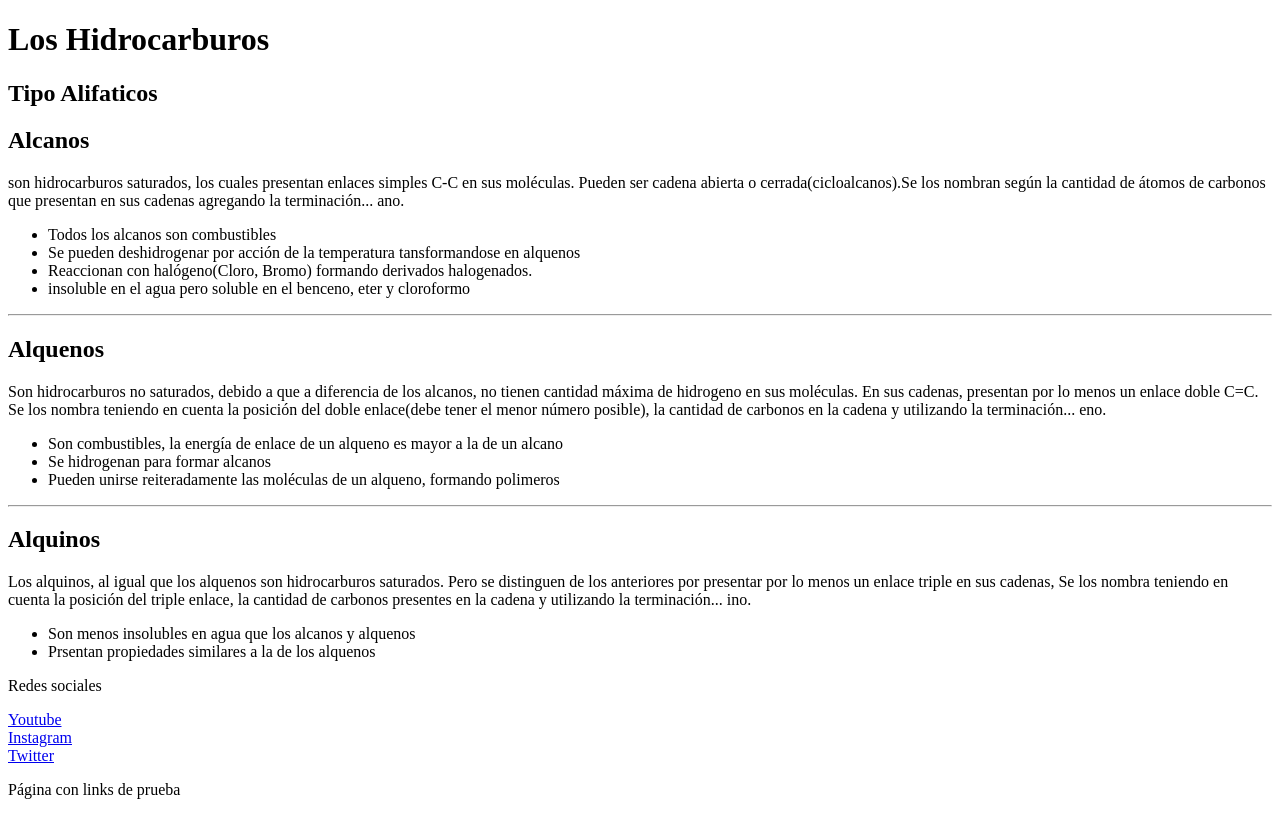
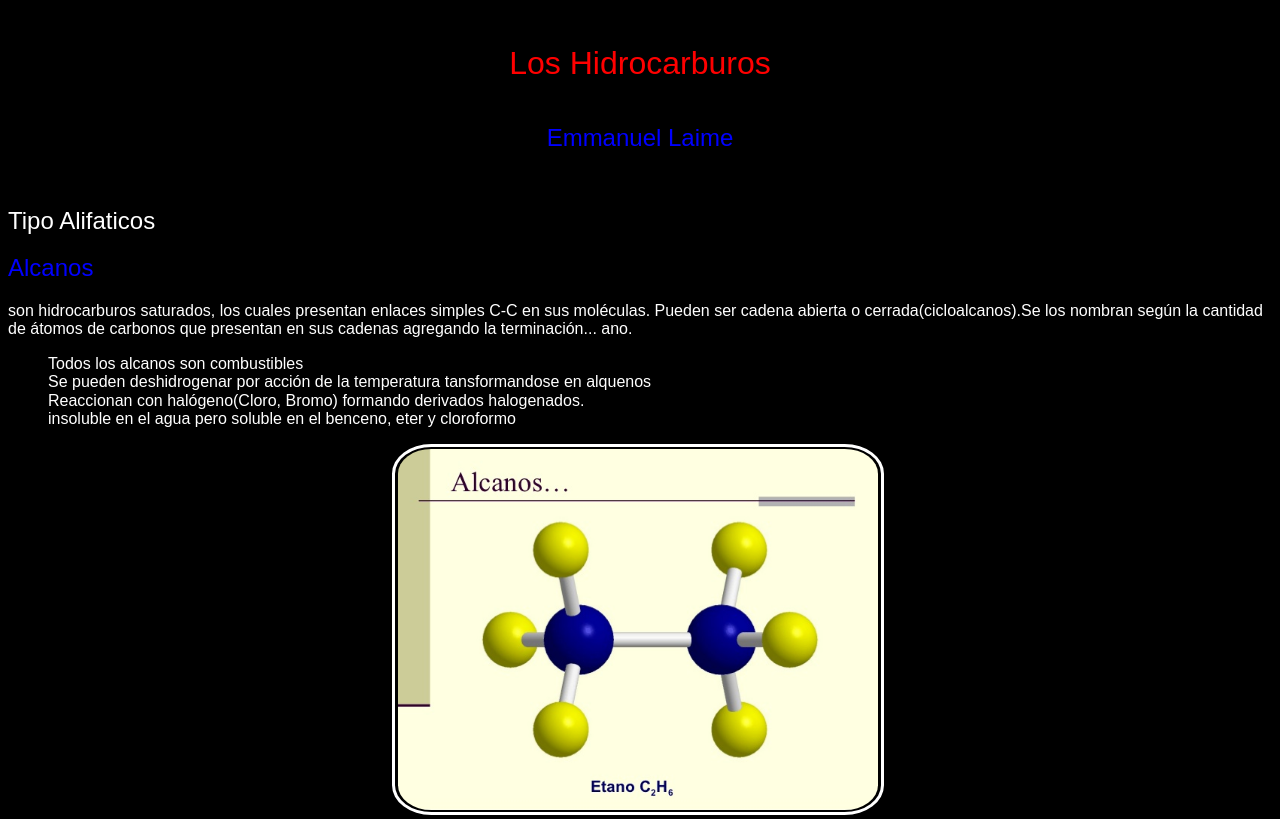
Before and after one commit to Emmanuel975/Prepcourse-Henry-html, a plain HTML site: page index.html in a window 1280 px wide. Shown: the top 819 px of the page. Drawn offline with Linux system fonts and the light colour scheme.

Commit message:
Second commit: html file for module 4 of Prepcourse-Henry.

```diff
--- /dev/null
+++ b/estilos.css
@@ -0,0 +1,30 @@
+body{
+    background-color: black;
+}
+section, p{
+    color: white;
+}
+.title{
+    color: blue;
+}
+.logo{
+    width: 30em;
+    border: 3px solid white;
+    border-radius: 8%;
+    padding: 2px 3px 2px 3px;
+    margin-left: 30vw;
+}
+.logo:hover{
+    background-color: blue;
+}
+#Titulos{
+  margin: auto;
+  width: 35vw;
+  padding: 1em;
+  display: flex;
+  flex-direction: column;
+  align-items: center;
+}
+#principal{
+    color: red;
+}
--- a/index.html
+++ b/index.html
@@ -4,10 +4,16 @@
     <meta charset="UTF-8">
     <meta name="viewport" content="width=device-width, initial-scale=1.0">
     <title>Mi primer sitio web</title>
+    <link rel="stylesheet" href="./estilos.css">
+    <link rel="stylesheet" href="./reset.css">
 </head>
 <body>
     <header>
-        <h1>Los Hidrocarburos</h1>
+        <div id="Titulos">
+            <h1 id="principal">Los Hidrocarburos</h1>
+            <h2 class="title">Emmanuel Laime</h2>
+
+        </div>
     </header>
 
     <main>
@@ -15,7 +21,7 @@
             <h2>Tipo Alifaticos</h2>
 
             <article>
-                <h2>Alcanos</h2>
+                <h2 class="title">Alcanos</h2>
 
                 <p>
                    son hidrocarburos saturados, los cuales presentan enlaces simples C-C en sus moléculas.
@@ -30,10 +36,12 @@
                     <li>insoluble en el agua pero soluble en el benceno, eter y cloroformo</li>
                 </ul>
 
+                <img src="./alcano C2H6.jpg" class="logo">
+
             </article>
             <hr />
             <article>
-                <h2>Alquenos</h2>
+                <h2 class="title">Alquenos</h2>
 
                 <p>
                     Son hidrocarburos no saturados, debido a que a diferencia de los alcanos, no tienen
@@ -49,10 +57,12 @@
                     <li>Pueden unirse reiteradamente las moléculas de un alqueno, formando polimeros</li>
                 </Ul>
 
+                <img src="./alqueno C2H4.jpg" class="logo">
+
             </article>
             <hr />
             <article>
-                <h2>Alquinos</h2>
+                <h2 class="title">Alquinos</h2>
 
                 <p>
                     Los alquinos, al igual que los alquenos son hidrocarburos saturados. Pero se
@@ -66,10 +76,11 @@
                     <li>Son menos insolubles en agua que los alcanos y alquenos</li>
                     <li>Prsentan propiedades similares a la de los alquenos</li>
                 </ul>
+
+                <img  src="./alquino C2H2.jpg" class="logo">
             </article>
         </section>
     </main>
-
     <footer>
         <p>
             Redes sociales
--- /dev/null
+++ b/reset.css
@@ -0,0 +1,54 @@
+/* reset.css */
+
+/* Establece un estilo básico para elementos HTML */
+html {
+    line-height: 1.15; /* Mejora la legibilidad */
+    -webkit-text-size-adjust: 100%; /* Evita el ajuste automático del tamaño de texto en dispositivos móviles */
+}
+
+body {
+    font-family: sans-serif; /* Cambia a la fuente que prefieras */
+    font-size: 16px;
+}
+
+/* Estilos para encabezados */
+h1, h2, h3, h4, h5, h6, p {
+    font-weight: normal; /* Normaliza el grosor de las fuentes */
+}
+
+/* Listas */
+ul, ol {
+    list-style: none; /* Elimina los puntos y números */
+}
+
+/* Enlaces */
+a {
+    text-decoration: none; /* Elimina el subrayado */
+}
+
+/* Imágenes */
+img {
+    max-width: 100%; /* Asegura que las imágenes no desborden su contenedor */
+    height: auto; /* Mantiene la proporción de las imágenes */
+}
+
+/* Tabla */
+table {
+    border-collapse: collapse; /* Colapsa los bordes */
+    width: 100%; /* Hace que las tablas ocupen el 100% de su contenedor */
+}
+
+/* Formas */
+button, input, textarea {
+    font-family: inherit; /* Hereda la fuente del contenedor */
+    font-size: inherit; /* Hereda el tamaño de la fuente */
+}
+
+/* Otros elementos */
+fieldset {
+    border: none; /* Elimina el borde de los fieldsets */
+}
+
+legend {
+    display: none; /* Oculta el legend por defecto */
+}
```
Also changed, not shown: alcano C2H6.jpg (added), alqueno C2H4.jpg (added), alquino C2H2.jpg (added).
